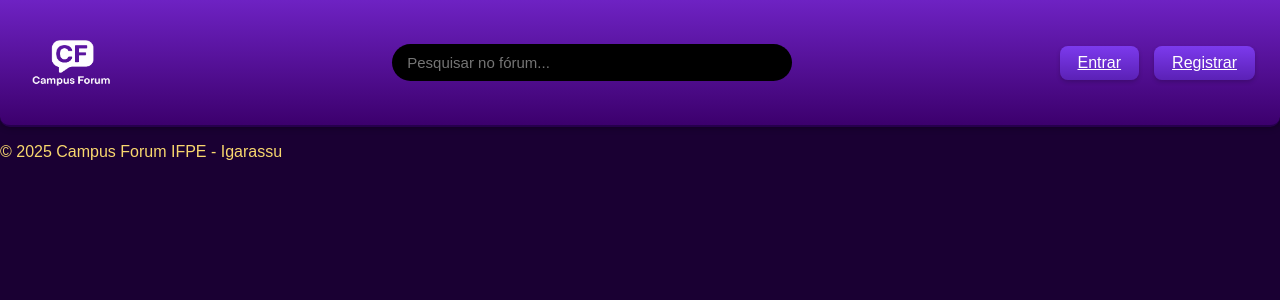
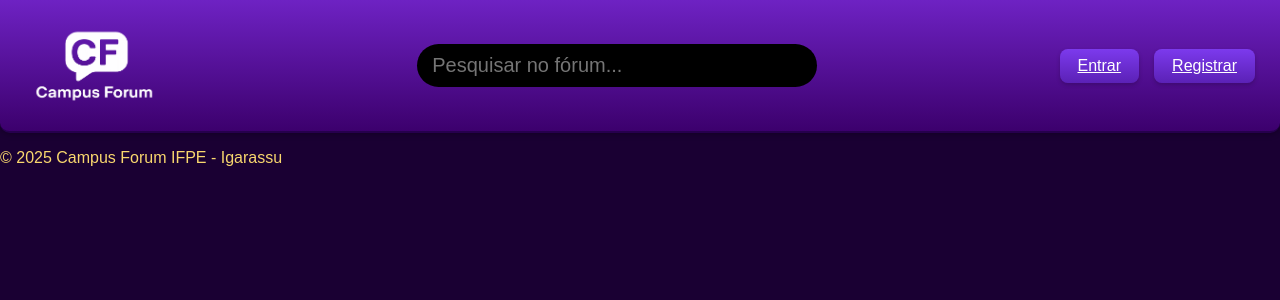
Before and after one commit to jt-commit/campusforum, a PHP site: page / in a window 1280 px wide. Shown: the top 300 px of the page. Run offline with PHP 8.4, Linux system fonts and the light colour scheme; data that the repository does not hold is empty.

Commit message:
caua modifiction

```diff
--- a/index.php
+++ b/index.php
@@ -17,7 +17,7 @@ $posts = $res->fetch_all(MYSQLI_ASSOC);
 <header>
 
 <!--Cabeçalho com logo do campusforum logoX porque é um png com fundo transparente -->
-  <img src="\campusforum\campusforumlogox.png" width="100" height="auto">
+  <img src="\campusforum\campusforumlogox.png" width="150" height="auto">
 
 
 <div class="search-box">
--- a/styles.css
+++ b/styles.css
@@ -74,8 +74,8 @@ header .btn-novo:hover {
     border: none;
     outline: none;
     flex: 1;
-    font-size: 15px;
-    color: #ffffff;
+    font-size: 20px;
+    color: #ffffffe5;
     background-color: #000000; /* fundo preto */
     border-radius: 30px; /* cantos arredondados estilo Excel */
     padding: 10px 15px; /* dá um respiro interno */
@@ -87,7 +87,7 @@ header .btn-novo:hover {
 
  /* cor da fonte da caixa de pesquisa */
 .search-box input::placeholder {
-    color: white;
+    color: rgba(247, 247, 247, 0.884);
       width: 95%;
 }
 
```
